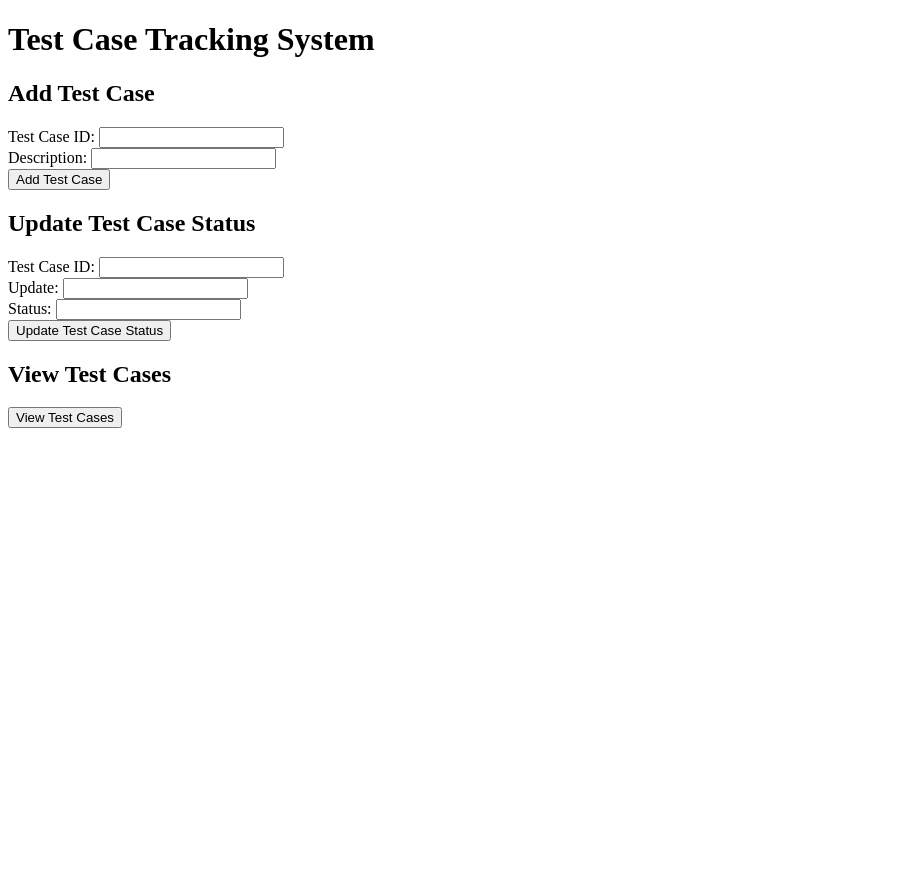
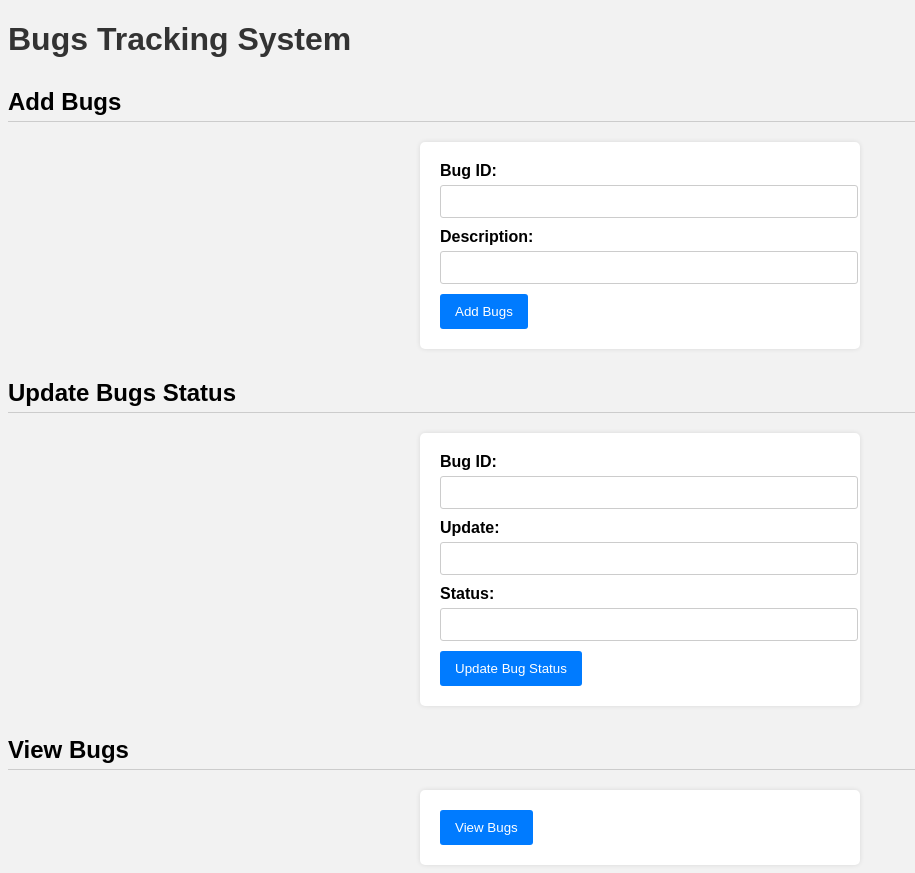
Before and after one commit to naufal-m/TestTool, a Flask app: page / in a window 1280 px wide. Shown: the whole page, without its empty margins (0-915 px from the left). Before the commit the page ends 428 px from the top, so only its background shows below. Run offline with Flask 3, Linux system fonts and the light colour scheme.

Commit message:
My second commit

```diff
--- a/app.py
+++ b/app.py
@@ -5,70 +5,71 @@ import datetime
 
 app = Flask(__name__)
 
-TEST_CASES_FILES = 'test_cases.xlsx'
+BUG_REPORT_FILES = 'bug_report.xlsx'
 
-def load_test_cases():
-    if os.path.exists(TEST_CASES_FILES):
-        return pd.read_excel(TEST_CASES_FILES, index_col=0).to_dict(orient='index')
+def load_bug_report():
+    if os.path.exists(BUG_REPORT_FILES):
+        return pd.read_excel(BUG_REPORT_FILES, index_col=0).to_dict(orient='index')
     else:
         return {}
 
-def save_test_cases(test_cases):
-    df = pd.DataFrame.from_dict(test_cases, orient='index')
-    df.index.name = 'Test ID'
-    df.to_excel(TEST_CASES_FILES)
+def save_bug_report(bug_reports):
+    df = pd.DataFrame.from_dict(bug_reports, orient='index')
+    df.index.name = 'Bug ID'
+    df.to_excel(BUG_REPORT_FILES)
 
-def add_test_case(test_cases, test_id, description):
-    if test_id in test_cases:
-        return f"Test case with ID {test_id} already exists."
+def add_bug(bug_report, bug_id, description):
+    if bug_id in bug_report:
+        return f"Bug with ID {bug_id} already exists."
     else:
         created_date = datetime.datetime.now().strftime('%Y-%m-%d %H:%M:%S')
-        test_cases[test_id] = {'Description': description, 'Update': 'N/A', 'Status': 'Open', 'Date': created_date,
+        bug_report[bug_id] = {'Description': description, 'Update': 'N/A', 'Status': 'Open', 'Date': created_date,
                                'Update_date': 'N/A'}
-        save_test_cases(test_cases)
-        return f"Test case {test_id} added successfully."
+        save_bug_report(bug_report)
+        return f"Bug ID {bug_id} added successfully."
 
-def update_test_case_status(test_cases, test_id, update, status):
-    if test_id not in test_cases:
-        return f"Test case with ID {test_id} does not exist."
+def update_bug_status(bug_report, bug_id, update, status):
+    if bug_id not in bug_report:
+        return f"Bug with ID {bug_id} does not exist."
     else:
         update_date = datetime.datetime.now().strftime('%Y-%m-%d %H:%M:%S')
-        test_cases[test_id]['Update'] = update
-        test_cases[test_id]['Status'] = status
-        test_cases[test_id]['Update_date'] = update_date
-        save_test_cases(test_cases)
-        return f"Status of test case {test_id} changed to '{update}' and updated to '{status}' on {update_date}."
+        bug_report[bug_id]['Update'] = update
+        bug_report[bug_id]['Status'] = status
+        bug_report[bug_id]['Update_date'] = update_date
+        save_bug_report(bug_report)
+        return f"Status of bug ID {bug_id} changed to '{update}' and updated to '{status}' on {update_date}."
 
-def view_test_cases(test_cases):
-    return test_cases
+def view_bugs(bug_report):
+    return bug_report
 
 @app.route('/', methods=['GET'])
 def index():
     return render_template('index.html')
 
-@app.route('/add_test_case', methods=['POST'])
-def add_test_case_route():
-    test_cases = load_test_cases()
-    test_id = request.form['test_id']
+@app.route('/add_bugs', methods=['POST'])
+def add_bugs_route():
+    bug_report = load_bug_report()
+    bug_id = request.form['bug_id']
     description = request.form['description']
-    message = add_test_case(test_cases, test_id, description)
+    message = add_bug(bug_report, bug_id, description)
     return message
 
-@app.route('/update_test_case', methods=['POST'])
-def update_test_case_route():
-    test_cases = load_test_cases()
-    test_id = int(request.form['test_id'])
+@app.route('/update_bugs', methods=['POST'])
+def update_bugs_route():
+    bug_report = load_bug_report()
+    bug_id = int(request.form['bug_id'])
     change = request.form['change']
     status = request.form['status']
 
-    message = update_test_case_status(test_cases, test_id, change, status)
+    message = update_bug_status(bug_report, bug_id, change, status)
     return message
 
-@app.route('/view_test_cases', methods=['GET'])
-def view_test_cases_route():
-    test_cases = load_test_cases()
-    # return view_test_cases(test_cases)
-    return render_template('test_cases_table.html', test_cases=test_cases)
+@app.route('/view_bugs', methods=['GET'])
+def view_bugs_route():
+    bug_report = load_bug_report()
+    # return view_bugs(bug_report)
+    return render_template('bugs_table.html', bug_report=bug_report)
+
 
 if __name__ == "__main__":
     app.run(debug=True)
--- /dev/null
+++ b/static/scripts.js
@@ -0,0 +1,75 @@
+    function showAddBugsPopup(message) {
+        const popup = document.getElementById("add-bugs-popup");
+        const messageElement = document.getElementById("add-bugs-popup-message");
+        messageElement.textContent = message;
+        popup.style.display = "block";
+
+        // Clear the input fields after submission
+        document.getElementsByName('bug_id')[0].value = '';
+        document.getElementsByName('description')[0].value = '';
+    }
+
+    function hideAddBugsPopup() {
+        const popup = document.getElementById("add-bugs-popup");
+        popup.style.display = "none";
+    }
+
+    function showUpdateBugsPopup(message) {
+        const popup = document.getElementById("update-bugs-popup");
+        const messageElement = document.getElementById("update-bugs-popup-message");
+        messageElement.textContent = message;
+        popup.style.display = "block";
+
+        // Clear the input fields after submission
+        document.getElementById('bug_id').value = '';
+        document.getElementById('change').value = '';
+        document.getElementById('status').value = '';
+    }
+
+    function hideUpdateBugsPopup() {
+        const popup = document.getElementById("update-bugs-popup");
+        popup.style.display = "none";
+    }
+
+    function addBugsFormSubmit() {
+        const bugId = document.getElementsByName('bug_id')[0].value;
+        const description = document.getElementsByName('description')[0].value;
+        fetch('/add_bugs', {
+            method: 'POST',
+            headers: {
+                'Content-Type': 'application/x-www-form-urlencoded',
+            },
+            body: `bug_id=${encodeURIComponent(bugId)}&description=${encodeURIComponent(description)}`,
+        }).then(response => response.text())
+          .then(message => {
+                showAddBugsPopup(message);
+                // Clear the input fields after successful submission
+                document.getElementsByName('bug_id')[0].value = '';
+                document.getElementsByName('description')[0].value = '';
+                })
+          .catch(error => console.error('Error:', error));
+        return false; // Prevent form submission
+    }
+
+    function updateBugsFormSubmit() {
+        const bugId = document.getElementById('bug_id').value;
+        const change = document.getElementById('change').value;
+        const status = document.getElementById('status').value;
+        fetch('/update_bugs', {
+            method: 'POST',
+            headers: {
+                'Content-Type': 'application/x-www-form-urlencoded',
+            },
+            body: `bug_id=${encodeURIComponent(bugId)}&change=${encodeURIComponent(change)}&status=
+            ${encodeURIComponent(status)}`,
+        }).then(response => response.text())
+          .then(message => {
+                showUpdateBugsPopup(message);
+                // Clear the input fields after successful submission
+                document.getElementById('bug_id').value = '';
+                document.getElementById('change').value = '';
+                document.getElementById('status').value = '';
+                })
+          .catch(error => console.error('Error:', error));
+        return false; // Prevent form submission
+    }
--- /dev/null
+++ b/static/styles.css
@@ -0,0 +1,87 @@
+body {
+            font-family: Arial, sans-serif;
+            background-color: #f2f2f2;
+        }
+
+        h1 {
+            color: #333;
+        }
+
+        form {
+            max-width: 400px;
+            margin: 0 auto;
+            padding: 20px;
+            background-color: #fff;
+            box-shadow: 0 0 5px rgba(0, 0, 0, 0.1);
+            border-radius: 5px;
+        }
+
+        label {
+            display: block;
+            margin-bottom: 5px;
+            font-weight: bold;
+        }
+
+        input[type="text"],
+        input[type="number"] {
+            width: 100%;
+            padding: 8px;
+            margin-bottom: 10px;
+            border: 1px solid #ccc;
+            border-radius: 3px;
+        }
+
+        input[type="submit"] {
+            background-color: #007BFF;
+            color: #fff;
+            padding: 10px 15px;
+            border: none;
+            border-radius: 3px;
+            cursor: pointer;
+        }
+
+        input[type="submit"]:hover {
+            background-color: #0056b3;
+        }
+
+        /* Optional: Style the headings */
+        h2 {
+            margin-top: 30px;
+            border-bottom: 1px solid #ccc;
+            padding-bottom: 5px;
+        }
+
+        /* Styles for the popup container */
+.popup-container {
+    position: fixed;
+    top: 50%;
+    left: 50%;
+    transform: translate(-50%, -50%);
+    background-color: #fff;
+    padding: 20px;
+    box-shadow: 0 2px 4px rgba(0, 0, 0, 0.1);
+    border-radius: 4px;
+    z-index: 9999;
+}
+
+/* Styles for the popup message */
+.popup-message {
+    margin: 0;
+    padding: 0;
+    font-size: 16px;
+    color: #333;
+}
+
+/* Styles for the close button */
+.popup-close-button {
+    cursor: pointer;
+    background-color: #f1f1f1;
+    padding: 8px 16px;
+    border: none;
+    border-radius: 4px;
+    font-size: 14px;
+}
+
+.popup-close-button:hover {
+    background-color: #ddd;
+}
--- a/templates/index.html
+++ b/templates/index.html
@@ -2,39 +2,57 @@
 <html lang="en">
 <head>
     <meta charset="UTF-8">
-    <title>Test Case Tracking System</title>
+    <title>Bugs Tracking System</title>
+    <link rel="stylesheet" href="{{ url_for('static', filename='styles.css') }}">
+
 </head>
 <body>
-<h1>Test Case Tracking System</h1>
+<h1>Bugs Tracking System</h1>
 
-    <h2>Add Test Case</h2>
-    <form action="/add_test_case" method="post">
-        <label for="test_id">Test Case ID:</label>
-        <input type="text" name="test_id" required>
+    <!-- Add Bugs Popup -->
+    <div id="add-bugs-popup" class="popup-container" style="display: none;">
+        <p id="add-bugs-popup-message" class="popup-message"></p>
+        <button onclick="hideAddBugsPopup()" class="popup-close-button">Close</button>
+    </div>
+
+    <h2>Add Bugs</h2>
+    <form action="/add_bugs" method="post" onsubmit="return addBugsFormSubmit()">
+        <label for="bug_id">Bug ID:</label>
+        <input type="text" name="bug_id" required>
         <br>
         <label for="description">Description:</label>
         <input type="text" name="description" required>
         <br>
-        <input type="submit" value="Add Test Case">
+        <input type="submit" value="Add Bugs">
     </form>
 
-    <h2>Update Test Case Status</h2>
-    <form action="/update_test_case" method="post">
-        <label for="test_id">Test Case ID:</label>
-        <input type="number" name="test_id" required>
+    <!-- Update Bugs Status Popup -->
+    <div id="update-bugs-popup" class="popup-container" style="display: none;">
+        <p id="update-bugs-popup-message" class="popup-message"></p>
+        <button onclick="hideUpdateBugsPopup()" class="popup-close-button">Close</button>
+    </div>
+
+    <h2>Update Bugs Status</h2>
+    <form action="/update_bugs" method="post" onsubmit="return updateBugsFormSubmit()">
+        <label for="bug_id">Bug ID:</label>
+        <input type="number" id="bug_id" name="bug_id" required>
         <br>
         <label for="change">Update:</label>
-        <input type="text" name="change" required>
+        <input type="text" id="change" name="change" required>
         <br>
         <label for="status">Status:</label>
-        <input type="text" name="status" required>
+        <input type="text" id="status" name="status" required>
         <br>
-        <input type="submit" value="Update Test Case Status">
+        <input type="submit" value="Update Bug Status">
     </form>
 
-    <h2>View Test Cases</h2>
-    <form action="/view_test_cases" method="get">
-        <input type="submit" value="View Test Cases">
+    <h2>View Bugs</h2>
+    <form action="/view_bugs" method="get">
+        <input type="submit" value="View Bugs">
     </form>
+
+    <!-- JavaScript to handle popups -->
+    <script src="{{ url_for('static', filename='scripts.js') }}"></script>
+
 </body>
 </html>
```
Also changed, not shown: templates/bugs_table.html (renamed from templates/test_cases_table.html, +12 -12 lines), 2 other files.
